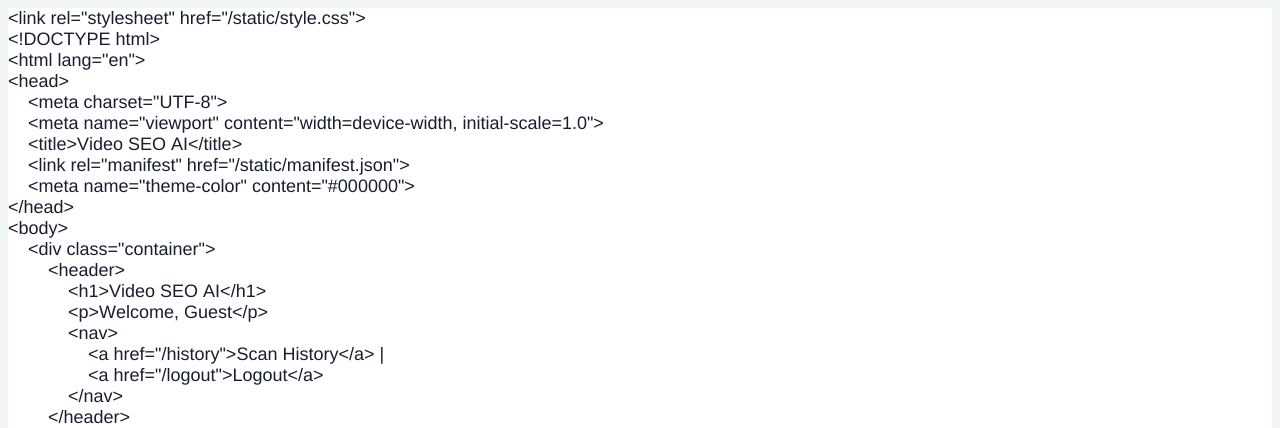
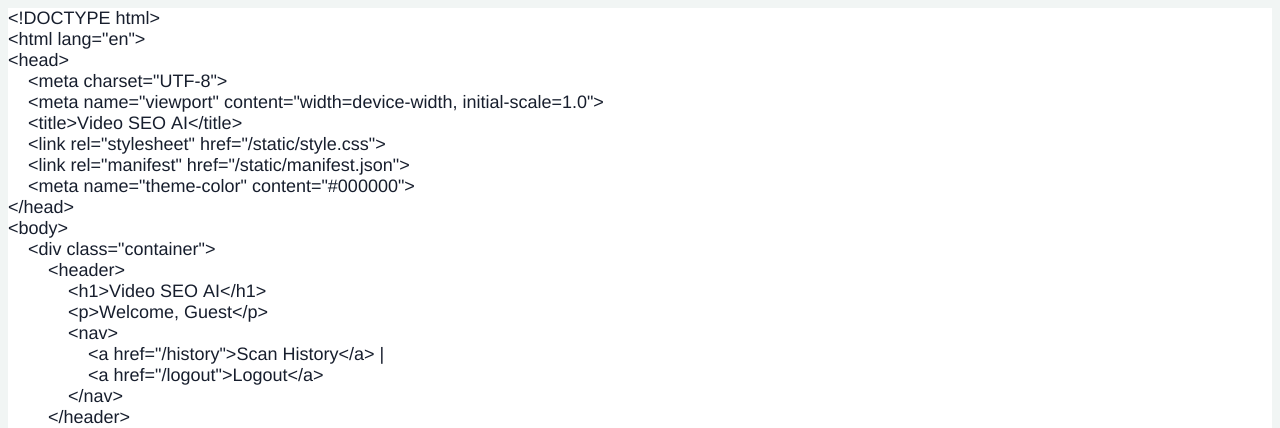
Before and after one commit to avinronald34-cell/video-seo-ai, a Flask app: page / in a window 1280 px wide. Shown: the top 428 px of the page. Run offline with Flask 3, Linux system fonts and the light colour scheme.

Commit message:
fix stylesheet placement inside head tag

```diff
--- a/templates/index.html
+++ b/templates/index.html
@@ -14,13 +14,13 @@
   </style>
 </head>
 <body>
-<p class="p1"><span class="s1">&lt;link rel="stylesheet" href="{{ url_for('static', filename='style.css') }}"&gt;</span></p>
 <p class="p1"><span class="s1">&lt;!DOCTYPE html&gt;</span></p>
 <p class="p1"><span class="s1">&lt;html lang="en"&gt;</span></p>
 <p class="p1"><span class="s1">&lt;head&gt;</span></p>
 <p class="p1"><span class="s1"><span class="Apple-converted-space">    </span>&lt;meta charset="UTF-8"&gt;</span></p>
 <p class="p1"><span class="s1"><span class="Apple-converted-space">    </span>&lt;meta name="viewport" content="width=device-width, initial-scale=1.0"&gt;</span></p>
 <p class="p1"><span class="s1"><span class="Apple-converted-space">    </span>&lt;title&gt;Video SEO AI&lt;/title&gt;</span></p>
+<p class="p1"><span class="s1"><span class="Apple-converted-space">    </span>&lt;link rel="stylesheet" href="{{ url_for('static', filename='style.css') }}"&gt;</span></p>
 <p class="p1"><span class="s1"><span class="Apple-converted-space">    </span>&lt;link rel="manifest" href="{{ url_for('static', filename='manifest.json') }}"&gt;</span></p>
 <p class="p1"><span class="s1"><span class="Apple-converted-space">    </span>&lt;meta name="theme-color" content="#000000"&gt;</span></p>
 <p class="p1"><span class="s1">&lt;/head&gt;</span></p>
@@ -28,7 +28,7 @@
 <p class="p1"><span class="s1"><span class="Apple-converted-space">    </span>&lt;div class="container"&gt;</span></p>
 <p class="p1"><span class="s1"><span class="Apple-converted-space">        </span>&lt;header&gt;</span></p>
 <p class="p1"><span class="s1"><span class="Apple-converted-space">            </span>&lt;h1&gt;Video SEO AI&lt;/h1&gt;</span></p>
-<p class="p1"><span class="s1"><span class="Apple-converted-space">            </span>&lt;p&gt;Welcome, {{ username if username else 'Guest' }}&lt;/p&gt;</span></p>
+<p class="p1"><span class="s1"><span class="Apple-converted-space">            </span>&lt;p&gt;Welcome, Guest&lt;/p&gt;</span></p>
 <p class="p1"><span class="s1"><span class="Apple-converted-space">            </span>&lt;nav&gt;</span></p>
 <p class="p1"><span class="s1"><span class="Apple-converted-space">                </span>&lt;a href="/history"&gt;Scan History&lt;/a&gt; |<span class="Apple-converted-space"> </span></span></p>
 <p class="p1"><span class="s1"><span class="Apple-converted-space">                </span>&lt;a href="/logout"&gt;Logout&lt;/a&gt;</span></p>
```
